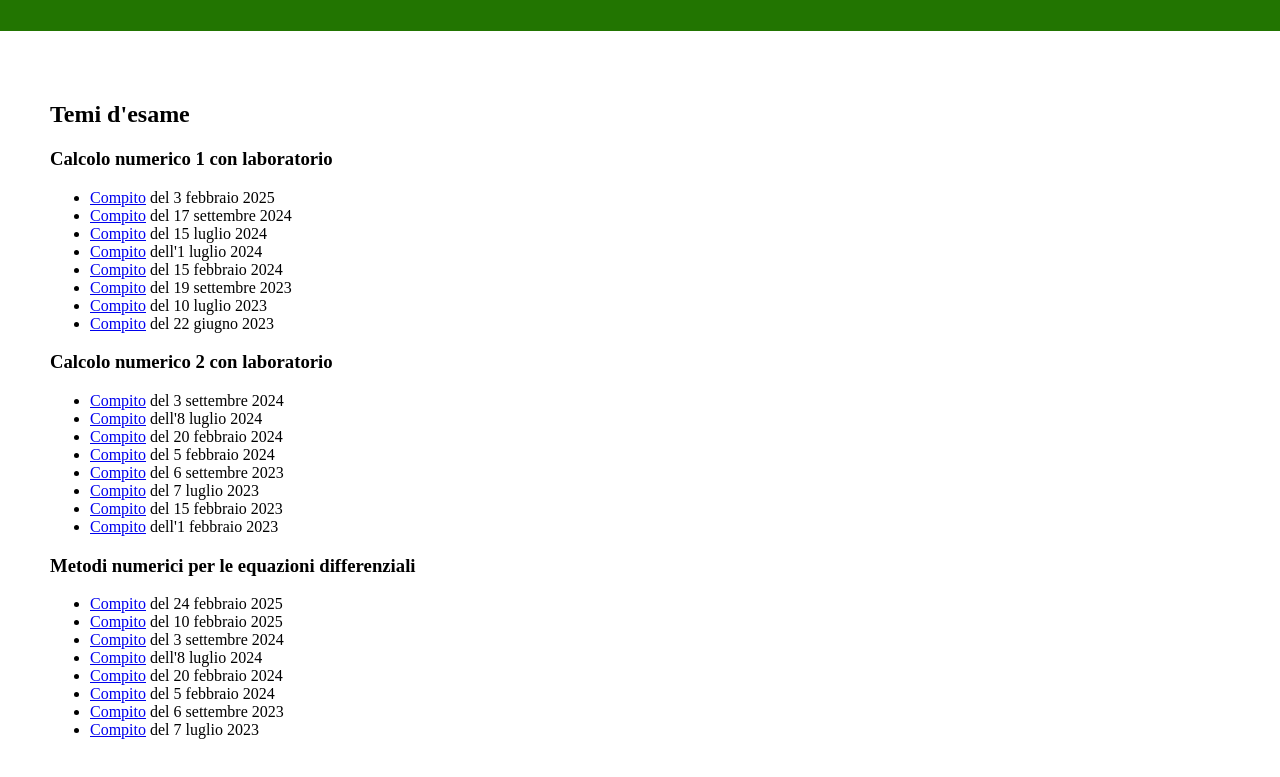
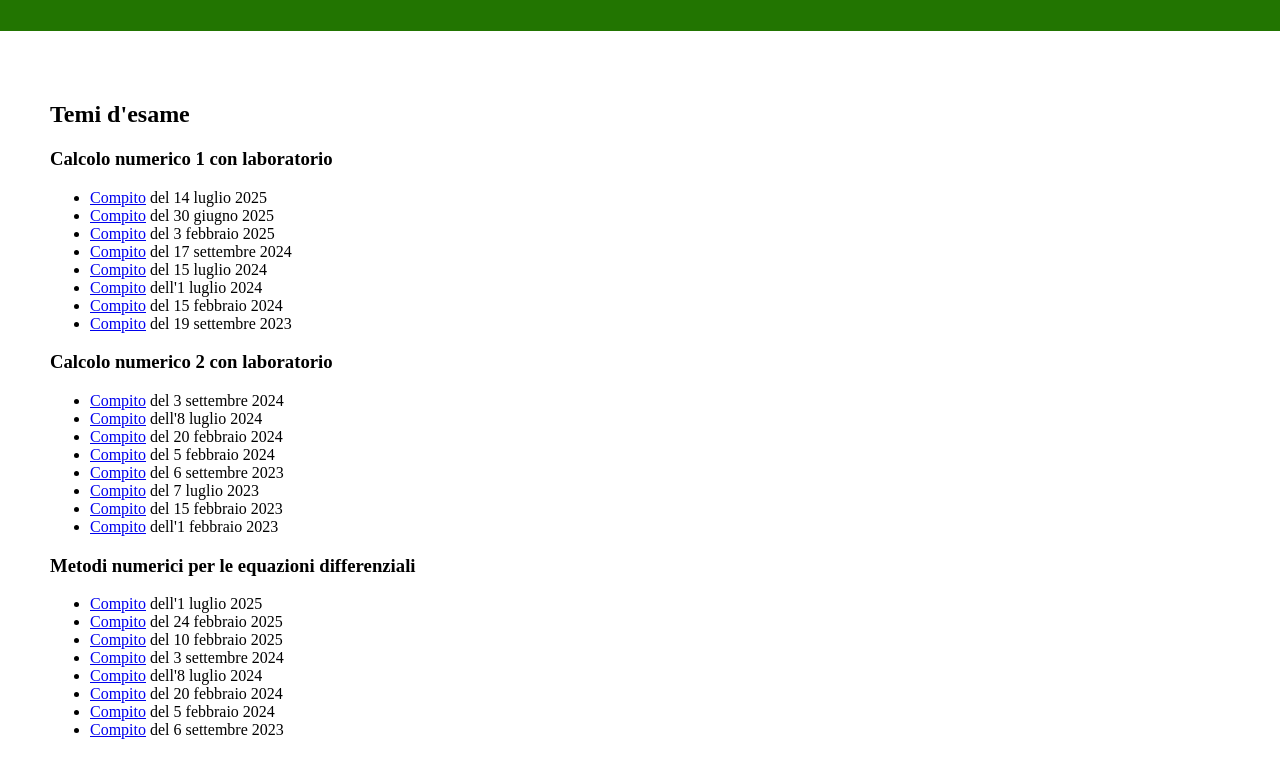
Before and after one commit to caliarim/caliarim.github.io, a plain HTML site: page didattica.html in a window 1280 px wide. Shown: the part 169-946 px from the top of the page. Drawn offline with Linux system fonts and the light colour scheme.

Commit message:
updated exams

```diff
--- a/didattica.html
+++ b/didattica.html
@@ -14,6 +14,10 @@
     <h2>Temi d'esame</h2>
     <h3>Calcolo numerico 1 con laboratorio</h3>
     <ul>
+      <li><a href="calcolo_numerico1/compito20250714.pdf" target="blank">Compito</a> del 14
+        luglio 2025</li>
+      <li><a href="calcolo_numerico1/compito20250630.pdf" target="blank">Compito</a> del 30
+        giugno 2025</li>
       <li><a href="calcolo_numerico1/compito20250203.pdf" target="blank">Compito</a> del 3
         febbraio 2025</li>
       <li><a href="calcolo_numerico1/compito20240917.pdf" target="blank">Compito</a> del 17
@@ -26,10 +30,6 @@
         febbraio 2024</li>
       <li><a href="calcolo_numerico1/compito20230919.pdf" target="blank">Compito</a> del 19
         settembre 2023</li>
-      <li><a href="calcolo_numerico1/compito20230710.pdf" target="blank">Compito</a> del 10
-        luglio 2023</li>
-      <li><a href="calcolo_numerico1/compito20230622.pdf" target="_blank">Compito</a> del 22
-        giugno 2023</li>
     </ul>
 <h3>Calcolo numerico 2 con laboratorio</h3>
     <ul>
@@ -52,6 +52,8 @@
     </ul>
 <h3>Metodi numerici per le equazioni differenziali</h3>
     <ul>
+      <li><a href="equazioni_differenziali/compito20250701.pdf" target="blank">Compito</a> dell'1
+        luglio 2025</li>
       <li><a href="equazioni_differenziali/compito20250224.pdf" target="blank">Compito</a> del 24
         febbraio 2025</li>
       <li><a href="equazioni_differenziali/compito20250210.pdf" target="blank">Compito</a> del 10
@@ -66,8 +68,6 @@
         febbraio 2024</li>
       <li><a href="equazioni_differenziali/compito20230906.pdf" target="blank">Compito</a> del 6
         settembre 2023</li>
-      <li><a href="equazioni_differenziali/compito20230707.pdf" target="blank">Compito</a> del 7
-        luglio 2023</li>
     </ul>
 
   </div>
```
Also changed, not shown: 4 other files.
